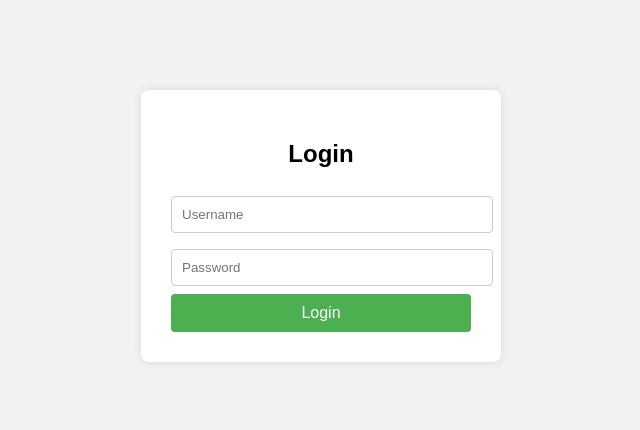
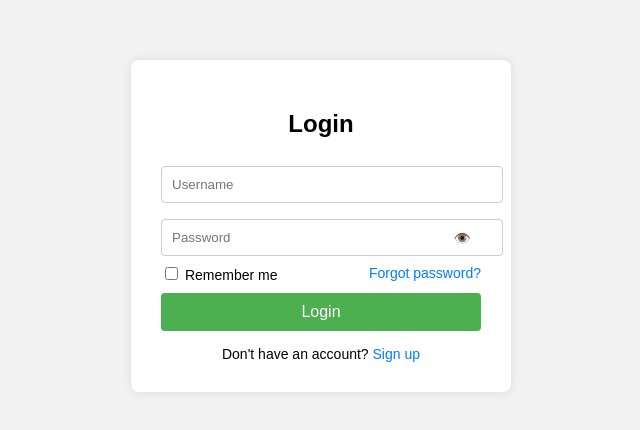
Before and after one commit to wassleoo22/test, a plain HTML site: page index.html in a window 1280 px wide. Shown: the part 182-612 px from the top of the page, without its empty margins (319-959 px from the left). Drawn offline with Linux system fonts and the light colour scheme.

Commit message:
Update index.html

```diff
--- a/index.html
+++ b/index.html
@@ -18,7 +18,7 @@
       padding: 30px;
       border-radius: 8px;
       box-shadow: 0 0 10px rgba(0,0,0,0.1);
-      width: 300px;
+      width: 320px;
     }
     h2 {
       text-align: center;
@@ -31,6 +31,23 @@
       border: 1px solid #ccc;
       border-radius: 4px;
     }
+    .password-toggle {
+      position: relative;
+    }
+    .toggle-icon {
+      position: absolute;
+      right: 10px;
+      top: 35%;
+      cursor: pointer;
+      font-size: 14px;
+      color: gray;
+    }
+    .options {
+      display: flex;
+      justify-content: space-between;
+      align-items: center;
+      font-size: 14px;
+    }
     button {
       width: 100%;
       padding: 10px;
@@ -40,9 +57,22 @@
       border-radius: 4px;
       font-size: 16px;
       cursor: pointer;
+      margin-top: 10px;
     }
     button:hover {
       background-color: #45a049;
+    }
+    .signup {
+      text-align: center;
+      margin-top: 15px;
+      font-size: 14px;
+    }
+    .signup a, .options a {
+      color: #007BFF;
+      text-decoration: none;
+    }
+    .signup a:hover, .options a:hover {
+      text-decoration: underline;
     }
   </style>
 </head>
@@ -51,9 +81,30 @@
     <h2>Login</h2>
     <form action="/login" method="post">
       <input type="text" name="username" placeholder="Username" required />
-      <input type="password" name="password" placeholder="Password" required />
+
+      <div class="password-toggle">
+        <input type="password" id="password" name="password" placeholder="Password" required />
+        <span class="toggle-icon" onclick="togglePassword()">👁️</span>
+      </div>
+
+      <div class="options">
+        <label><input type="checkbox" name="remember"> Remember me</label>
+        <a href="#">Forgot password?</a>
+      </div>
+
       <button type="submit">Login</button>
     </form>
+
+    <div class="signup">
+      Don't have an account? <a href="#">Sign up</a>
+    </div>
   </div>
+
+  <script>
+    function togglePassword() {
+      const password = document.getElementById("password");
+      password.type = password.type === "password" ? "text" : "password";
+    }
+  </script>
 </body>
 </html>
```
